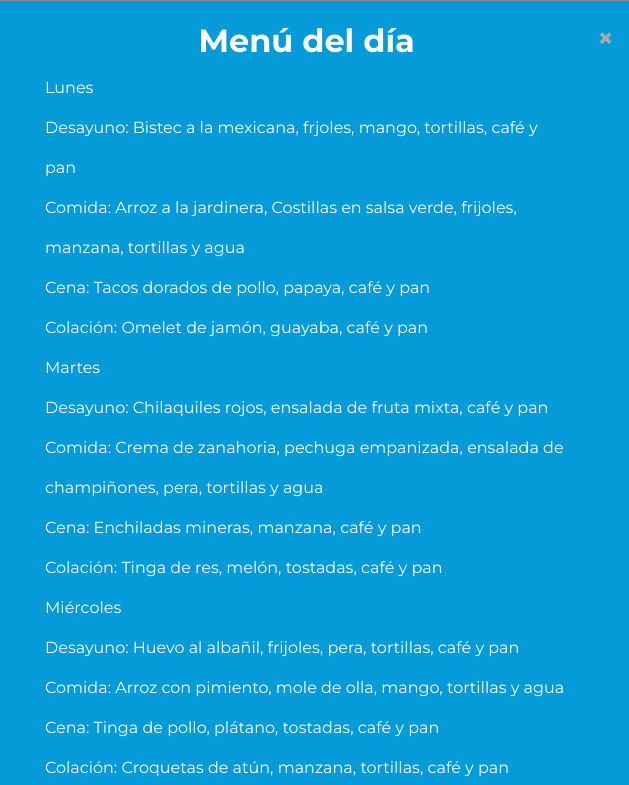
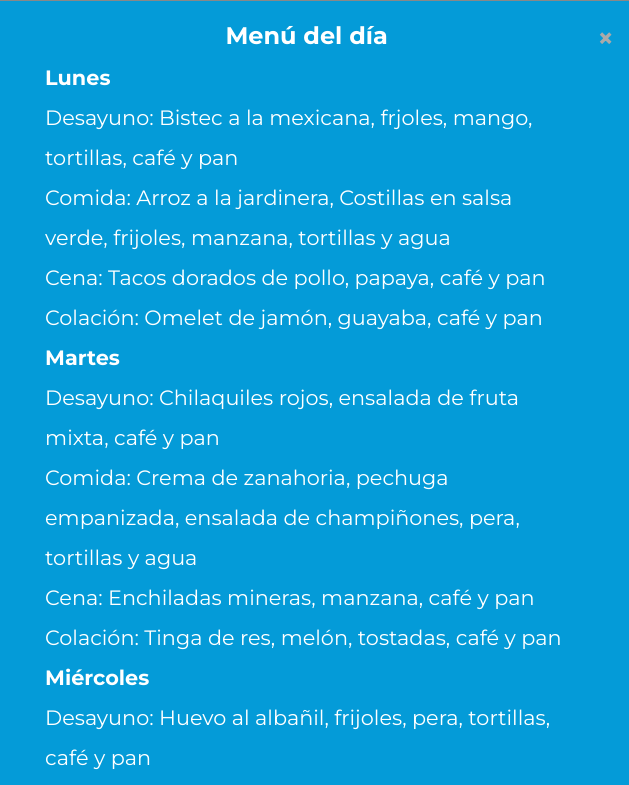
Before and after one commit to ricardoggz/intranet, a plain HTML site: page index.html in a window 1280 px wide. Both pictures are taken after a click on the item "| Menú del día". Shown: the top 785 px of the page, 325-954 px from the left. Drawn offline with Linux system fonts and the light colour scheme.

```diff
--- a/index.css
+++ b/index.css
@@ -69,6 +69,7 @@ p{
 /* Estilos para la ventana modal */
 .modal {
     display: none; /* Oculta la ventana modal por defecto */
+    font-size: 1.3rem;
     position: fixed;
     z-index: 1;
     left: 0;
@@ -76,6 +77,7 @@ p{
     width: 100%;
     height: 100%;
     background-color: rgba(0,0,0,0.5);
+    overflow-y: scroll;
 }
 
 .modal-content {
@@ -103,7 +105,7 @@ p{
 }
 .modal-texts h2{
     color:#fff;
-    font-size: 2rem;
+    font-size: 1.5rem;
 }
 .close:hover,
 .close:focus {
--- a/menu.js
+++ b/menu.js
@@ -49,7 +49,7 @@ document.addEventListener("DOMContentLoaded", function() {
         }
         ,{
             day: 'Domingo',
-            breakfast:'Hot god, papaya, café y pan',
+            breakfast:'Hot dog, papaya, café y pan',
             food:'Spaghetti rojo, lomo adobado, ensalada de lechuga, sandía, bolillo y agua',
             dinner:'Huevo a la mexicana, frijoles, guayaba, tortillas, café y pan',
             collation:'Salpicón de pollo, manzana, tostada, café y pan'
@@ -83,7 +83,9 @@ function showModal(modal, list) {
         listItem.textContent = item;*/
         /*contentList.appendChild(listItem);*/
         contentList.innerHTML+=`
-            <span>${item.day}</span>
+            <span>
+                <b>${item.day}</b>
+            </span>
             <li>Desayuno: ${item.breakfast}</li>
             <li>Comida: ${item.food}</li>
             <li>Cena: ${item.dinner}</li>
```
